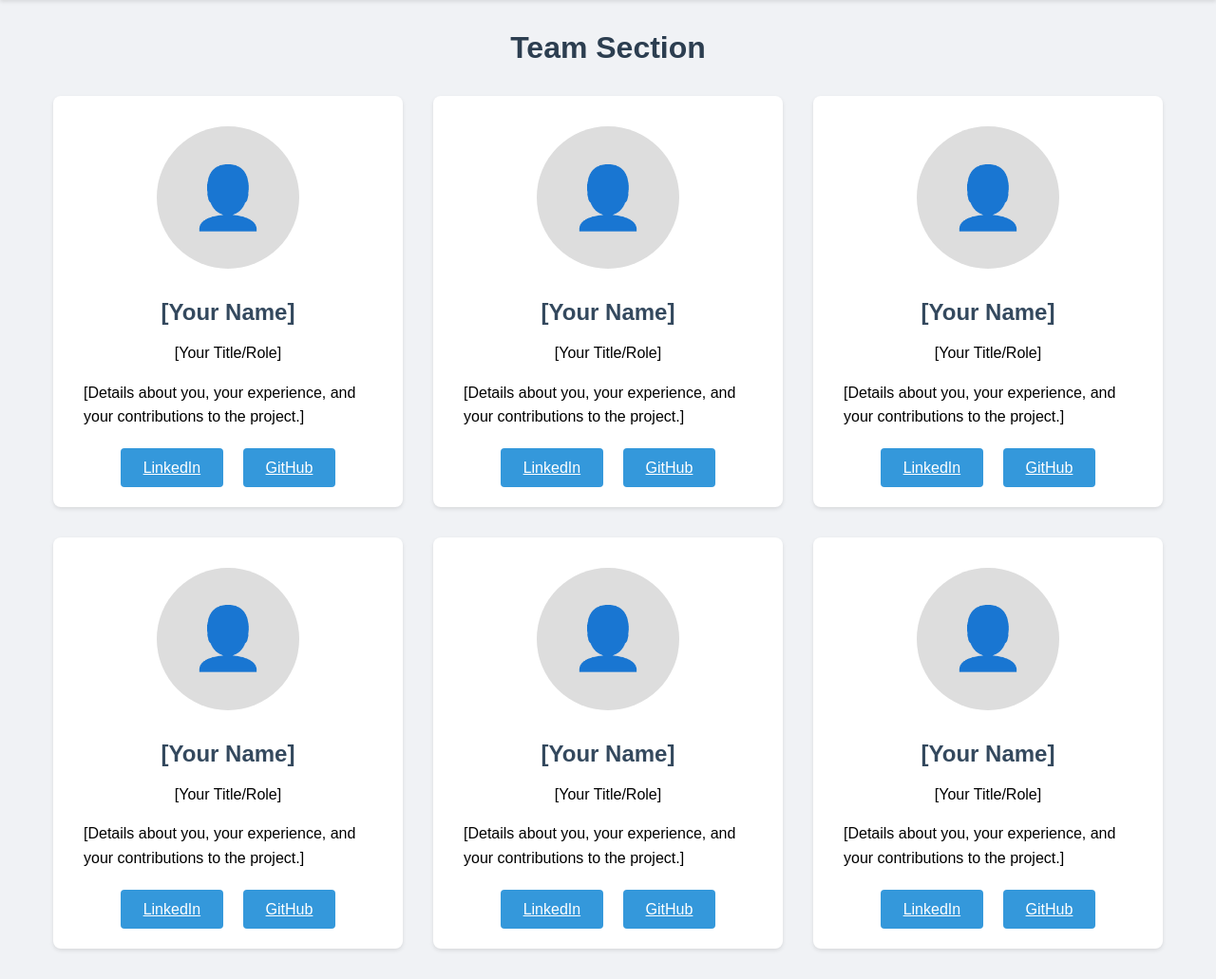
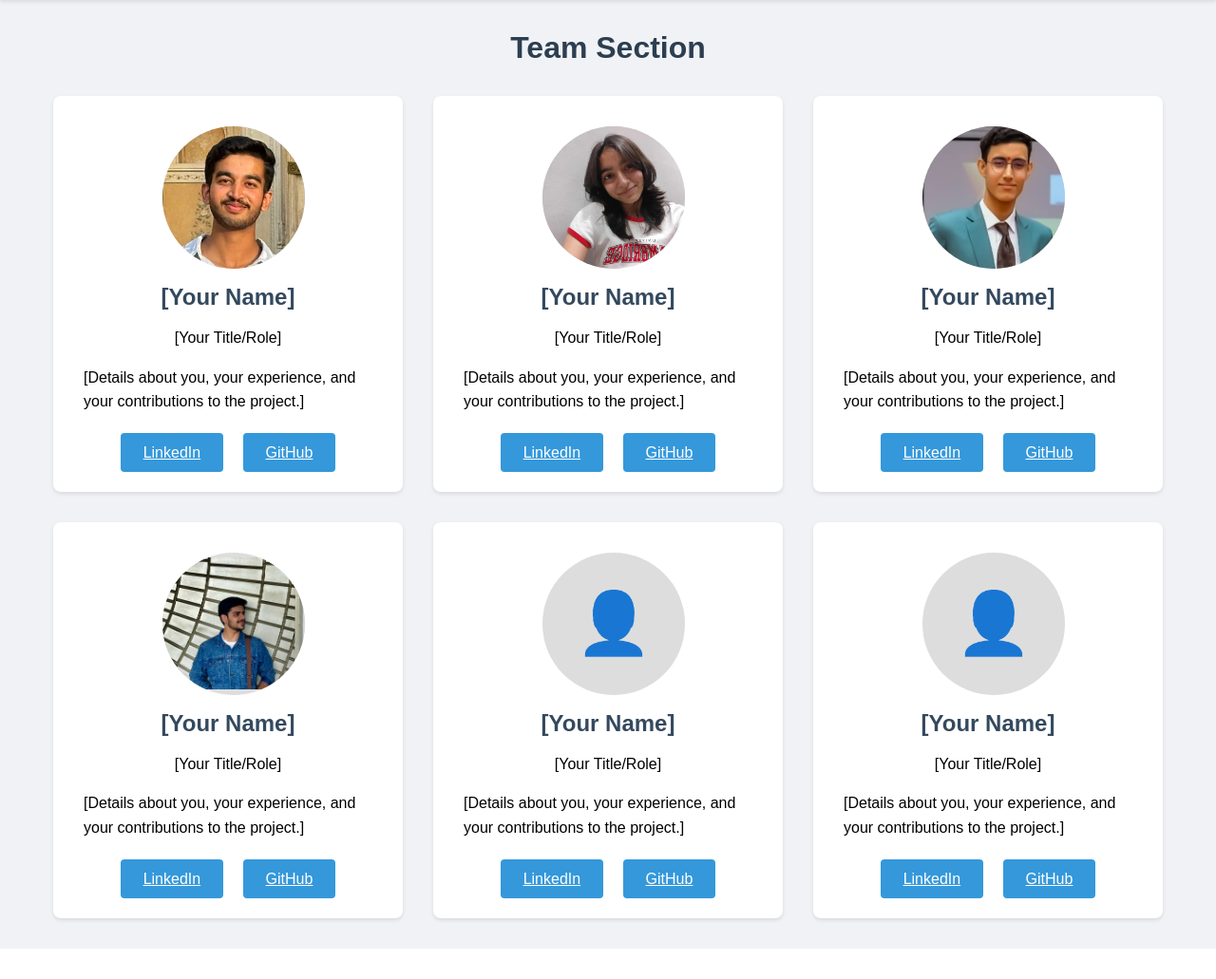
Before and after one commit to katareayush/Earthquake_Predictor, a Flask app: page /creator in a window 1280 px wide. Shown: the part 66-1097 px from the top of the page at 95% size. After the commit the page ends 1065 px from the top, so only its background shows below. Run offline with Flask 3, Linux system fonts and the light colour scheme; parts of the project's set-up code (start-up, migrations or seed data) failed here and were passed over.

Commit message:
team page modified

```diff
--- a/templates/creator.html
+++ b/templates/creator.html
@@ -19,7 +19,7 @@
         .navbar {
             background: #2c3e50;
             padding: 1rem 2rem;
-            box-shadow: 0 2px 4px rgba(0,0,0,0.1);
+            box-shadow: 0 2px 4px rgba(0, 0, 0, 0.1);
         }
 
         .nav-links {
@@ -48,15 +48,28 @@
 
         .grid {
             display: grid;
-            grid-template-columns: repeat(3, 1fr);
+            grid-template-columns: repeat(3, 1fr); /* 3 cards in a row */
             gap: 2rem;
+        }
+
+        /* For smaller screens, make the layout responsive */
+        @media (max-width: 768px) {
+            .grid {
+                grid-template-columns: repeat(2, 1fr); /* 2 cards in a row on smaller screens */
+            }
+        }
+
+        @media (max-width: 480px) {
+            .grid {
+                grid-template-columns: 1fr; /* 1 card in a row on mobile screens */
+            }
         }
 
         .card {
             background: white;
             border-radius: 8px;
             padding: 2rem;
-            box-shadow: 0 2px 4px rgba(0,0,0,0.1);
+            box-shadow: 0 2px 4px rgba(0, 0, 0, 0.1);
         }
 
         h1 {
@@ -68,6 +81,7 @@
         h2 {
             color: #34495e;
             margin-bottom: 1rem;
+            margin-top: 1rem;
         }
 
         p {
@@ -76,15 +90,23 @@
         }
 
         .profile-image {
-            width: 150px;
-            height: 150px;
-            margin: 0 auto 2rem;
-            background: #ddd;
-            border-radius: 50%;
+            width: 150px;  /* Set the desired width */
+            height: 150px; /* Set the desired height */
+            overflow: hidden; /* Hide overflow */
+            border-radius: 50%; /* Make it round */
             display: flex;
-            align-items: center;
-            justify-content: center;
+            align-items: center; /* Center vertically */
+            justify-content: center; /* Center horizontally */
+            background-color: #ddd; /* Optional: background color */
+            transform: translateX(83px);
+
         }
+
+        .profile-image img {
+            width: 100%;
+            height: auto;
+        }
+
 
         .btn {
             background: #3498db;
@@ -119,7 +141,58 @@
             <div class="card">
                 <div style="text-align: center;">
                     <div class="profile-image">
-                        <span style="font-size: 4rem; color: #666;">👤</span>
+                        <img src="{{ url_for('static', filename='assets/kushagra.jpg') }}?v=1" alt="Kushagra">
+                    </div>
+                    <h2>[Your Name]</h2>
+                    <p>[Your Title/Role]</p>
+                    <div style="max-width: 600px; margin: 0 auto; text-align: left; line-height: 1.6;">
+                        <p>[Details about you, your experience, and your contributions to the project.]</p>
+                    </div>
+                    <div style="margin-top: 2rem;">
+                        <a href="#" class="btn" style="margin: 0 0.5rem;">LinkedIn</a>
+                        <a href="#" class="btn" style="margin: 0 0.5rem;">GitHub</a>
+                    </div>
+                </div>
+            </div>
+
+            <div class="card">
+                <div style="text-align: center;">
+                    <div class="profile-image">
+                        <img src="{{ url_for('static', filename='assets/pranshita.jpg') }}?v=1" alt="">
+                    </div>
+                    <h2>[Your Name]</h2>
+                    <p>[Your Title/Role]</p>
+                    <div style="max-width: 600px; margin: 0 auto; text-align: left; line-height: 1.6;">
+                        <p>[Details about you, your experience, and your contributions to the project.]</p>
+                    </div>
+                    <div style="margin-top: 2rem;">
+                        <a href="#" class="btn" style="margin: 0 0.5rem;">LinkedIn</a>
+                        <a href="#" class="btn" style="margin: 0 0.5rem;">GitHub</a>
+                    </div>
+                </div>
+            </div>
+
+            <div class="card">
+                <div style="text-align: center;">
+                    <div class="profile-image">
+                        <img src="{{ url_for('static', filename='assets/anany.jpg') }}?v=1" alt="">
+                    </div>
+                    <h2>[Your Name]</h2>
+                    <p>[Your Title/Role]</p>
+                    <div style="max-width: 600px; margin: 0 auto; text-align: left; line-height: 1.6;">
+                        <p>[Details about you, your experience, and your contributions to the project.]</p>
+                    </div>
+                    <div style="margin-top: 2rem;">
+                        <a href="#" class="btn" style="margin: 0 0.5rem;">LinkedIn</a>
+                        <a href="#" class="btn" style="margin: 0 0.5rem;">GitHub</a>
+                    </div>
+                </div>
+            </div>
+
+            <div class="card">
+                <div style="text-align: center;">
+                    <div class="profile-image">
+                        <img src="{{ url_for('static', filename='assets/vidit.jpg') }}?v=1" alt="">
                     </div>
                     <h2>[Your Name]</h2>
                     <p>[Your Title/Role]</p>
@@ -167,50 +240,8 @@
                 </div>
             </div>
 
-            <div class="card">
-                <div style="text-align: center;">
-                    <div class="profile-image">
-                        <span style="font-size: 4rem; color: #666;">👤</span>
-                    </div>
-                    <h2>[Your Name]</h2>
-                    <p>[Your Title/Role]</p>
-                    <div style="max-width: 600px; margin: 0 auto; text-align: left; line-height: 1.6;">
-                        <p>[Details about you, your experience, and your contributions to the project.]</p>
-                    </div>
-                    <div style="margin-top: 2rem;">
-                        <a href="#" class="btn" style="margin: 0 0.5rem;">LinkedIn</a>
-                        <a href="#" class="btn" style="margin: 0 0.5rem;">GitHub</a>
-                    </div>
-                </div>
-            </div>
 
-            <div class="card">
-                <div style="text-align: center;">
-                    <div class="profile-image">
-                        <span style="font-size: 4rem; color: #666;">👤</span>
-                    </div>
-                    <h2>[Your Name]</h2>
-                    <p>[Your Title/Role]</p>
-                    <div style="max-width: 600px; margin: 0 auto; text-align: left; line-height: 1.6;">
-                        <p>[Details about you, your experience, and your contributions to the project.]</p>
-                    </div>
-                    <div style="margin-top: 2rem;">
-                        <a href="#" class="btn" style="margin: 0 0.5rem;">LinkedIn</a>
-                        <a href="#" class="btn" style="margin: 0 0.5rem;">GitHub</a>
-                    </div>
-                </div>
-            </div>
-
-            <div class="card">
-                <div style="text-align: center;">
-                    <div class="profile-image">
-                        <span style="font-size: 4rem; color: #666;">👤</span>
-                    </div>
-                    <h2>[Your Name]</h2>
-                    <p>[Your Title/Role]</p>
-                    <div style="max-width: 600px; margin: 0 auto; text-align: left; line-height: 1.6;">
-                        <p>[Details about you, your experience, and your contributions to the project.]</p>
-                    </div>
-                    <div style="margin-top: 2rem;">
-                        <a href="#" class="btn" style="margin: 0 0.5rem;">LinkedIn</a>
-                        <a href="#" class="btn" style="margin: 0 0.5rem;">GitHub</a>
+        </div>
+    </div>
+</body>
+</html>
--- a/templates/sourcecode.html
+++ b/templates/sourcecode.html
@@ -96,6 +96,7 @@
             <a href="https://github.com/katareayush/Earthquake_Predictor" target="_blank">Click here</a>
         </div>
     </div>
+
 </body>
 
 </html>
```
Also changed, not shown: static/assets/anany.jpg (added), static/assets/kushagra.jpg (added), static/assets/pranshita.jpg (added), static/assets/vidit.jpg (added).
